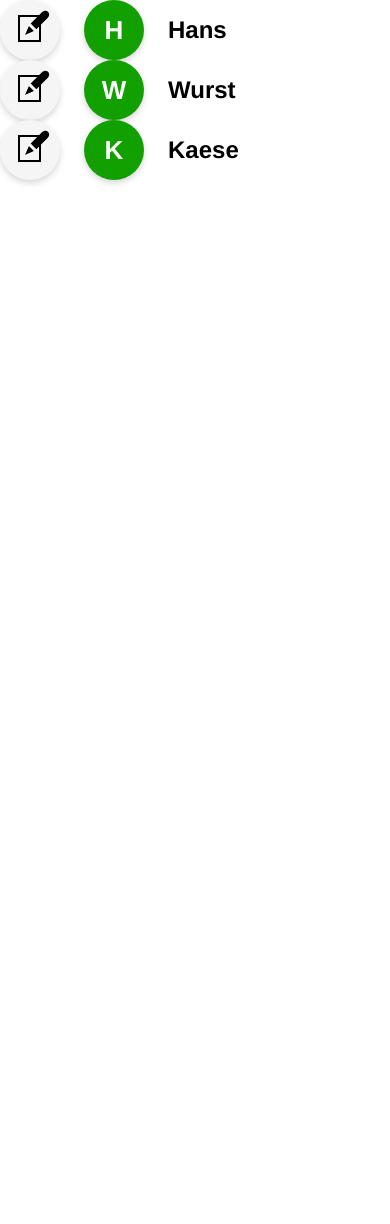
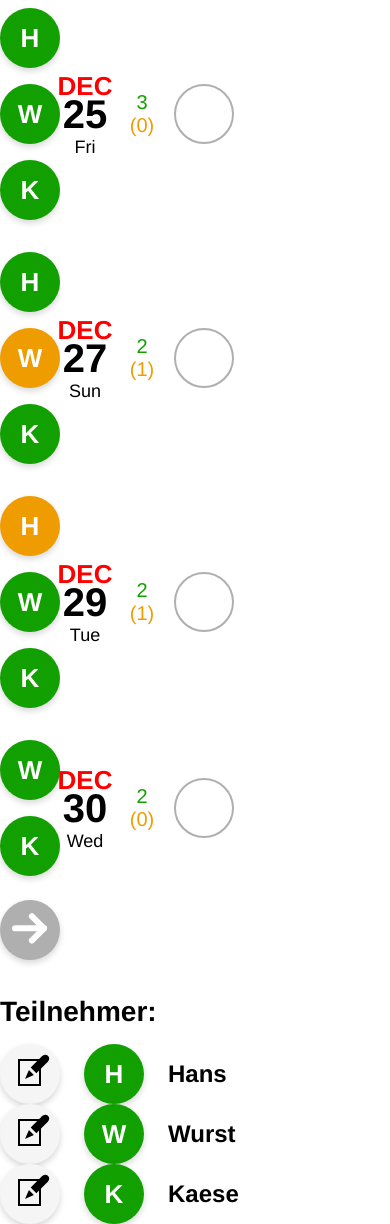
Before and after one commit to Paccos/whengular, an Angular app: page / in a window 390 px wide. Before the commit the page ends 844 px from the top, so only its background shows below. Built offline with nearby package versions, Linux system fonts and the light colour scheme.

Commit message:
Add Poll component

```diff
--- a/src/app/app.component.html
+++ b/src/app/app.component.html
@@ -1,2 +1,2 @@
-<app-participant-list></app-participant-list>
+<app-poll></app-poll>
 <router-outlet></router-outlet>
--- a/src/app/app.module.ts
+++ b/src/app/app.module.ts
@@ -14,9 +14,10 @@ import { ToggleButtonComponent } from './toggle-button/toggle-button.component';
 import { DateGridComponent } from './date-grid/date-grid.component';
 import { ParticipantListComponent } from './participant-list/participant-list.component';
 import { SubmitButtonComponent } from './submit-button/submit-button.component';
+import { PollComponent } from './poll/poll.component';
 
 @NgModule({
-  declarations: [AppComponent, NameCircleComponent, DateViewComponent, NamesBarComponent, YesMaybeCounterComponent, DateColumnComponent, ToggleButtonComponent, DateGridComponent, ParticipantListComponent, SubmitButtonComponent],
+  declarations: [AppComponent, NameCircleComponent, DateViewComponent, NamesBarComponent, YesMaybeCounterComponent, DateColumnComponent, ToggleButtonComponent, DateGridComponent, ParticipantListComponent, SubmitButtonComponent, PollComponent],
   imports: [
     BrowserModule,
     AppRoutingModule,
--- a/src/app/date-grid/date-grid.component.ts
+++ b/src/app/date-grid/date-grid.component.ts
@@ -10,49 +10,14 @@ export class DateGridComponent implements OnInit {
   @Input() entries: {
     date: Date;
     entries: { name: string; maybe: boolean }[];
-  }[] = [
-    {
-      date: new Date('2020-12-25'),
-      entries: [
-        { name: 'Hans', maybe: false },
-        { name: 'Wurst', maybe: false },
-        { name: 'Käse', maybe: false },
-      ],
-    },
-    {
-      date: new Date('2020-12-27'),
-      entries: [
-        { name: 'Hans', maybe: false },
-        { name: 'Wurst', maybe: true },
-        { name: 'Käse', maybe: false },
-      ],
-    },
-    {
-      date: new Date('2020-12-29'),
-      entries: [
-        { name: 'Hans', maybe: true },
-        { name: 'Wurst', maybe: false },
-        { name: 'Käse', maybe: false },
-      ],
-    },
-    {
-      date: new Date('2020-12-30'),
-      entries: [
-        { name: 'Wurst', maybe: false },
-        { name: 'Käse', maybe: false },
-      ],
-    },
-  ];
+  }[] = [];
 
   @Input() userSelections: { date: Date; state: SelectionState }[] = [];
 
   @Input() userSelectionHandler: (date: Date, state: SelectionState) => void = (
     date,
     state
-  ) => {
-    console.log(date);
-    console.log(state);
-  };
+  ) => {};
 
   constructor() {}
 
--- /dev/null
+++ b/src/app/poll/poll.component.html
@@ -0,0 +1,21 @@
+<div class="resultsAndSubmit">
+  <app-date-grid
+    [entries]="entries"
+    [userSelections]="userSelections"
+    [userSelectionHandler]="onUserSelectionChange"
+  ></app-date-grid>
+
+  <div class="submitAndAbort">
+    <app-submit-button
+      *ngIf="idToEdit.trim() !== ''"
+      [img]="'../assets/Cross.png'"
+      [alt]="'Abort'"
+      [id]="'abortEditButton'"
+      [submitHandler]="onAbortEdit"
+    ></app-submit-button>
+    <app-submit-button [submitHandler]="onSubmitAction"></app-submit-button>
+  </div>
+</div>
+
+<h3 id="participantHeading" class="subtitle">Teilnehmer:</h3>
+<app-participant-list></app-participant-list>
--- /dev/null
+++ b/src/app/poll/poll.component.scss
@@ -0,0 +1,37 @@
+.resultsAndSubmit {
+  display: flex;
+  align-items: flex-end;
+  flex-direction: row;
+}
+
+.submitAndAbort {
+  display: grid;
+  min-width: 136px;
+  grid-template-columns: 60px 60px;
+  column-gap: 16px;
+}
+
+#pollSpinner {
+  display: flex;
+  justify-content: center;
+  margin: 100px;
+}
+
+#submitSpinner {
+  margin-bottom: 15px;
+}
+
+#participantHeading {
+  margin: 16px 0;
+  text-align: left;
+  font-family: "Helvetica Neue", "Roboto", sans-serif;
+  font-weight: 700;
+  font-size: 28px;
+}
+
+@media (max-width: 768px) {
+  .resultsAndSubmit {
+    align-items: initial;
+    flex-direction: column;
+  }
+}
--- /dev/null
+++ b/src/app/poll/poll.component.ts
@@ -0,0 +1,76 @@
+import { Component, OnInit } from '@angular/core';
+import { SelectionState } from '../selection-state.enum';
+
+@Component({
+  selector: 'app-poll',
+  templateUrl: './poll.component.html',
+  styleUrls: ['./poll.component.scss'],
+})
+export class PollComponent implements OnInit {
+  entries = [
+    {
+      date: new Date('2020-12-25'),
+      entries: [
+        { name: 'Hans', maybe: false },
+        { name: 'Wurst', maybe: false },
+        { name: 'Käse', maybe: false },
+      ],
+    },
+    {
+      date: new Date('2020-12-27'),
+      entries: [
+        { name: 'Hans', maybe: false },
+        { name: 'Wurst', maybe: true },
+        { name: 'Käse', maybe: false },
+      ],
+    },
+    {
+      date: new Date('2020-12-29'),
+      entries: [
+        { name: 'Hans', maybe: true },
+        { name: 'Wurst', maybe: false },
+        { name: 'Käse', maybe: false },
+      ],
+    },
+    {
+      date: new Date('2020-12-30'),
+      entries: [
+        { name: 'Wurst', maybe: false },
+        { name: 'Käse', maybe: false },
+      ],
+    },
+  ];
+
+  userSelections: { date: Date; state: SelectionState }[] = [];
+  participants: { id: string; name: string }[] = [];
+  idToEdit: string = '';
+  username: string = '';
+
+  constructor() {}
+
+  ngOnInit(): void {}
+
+  onUserSelectionChange: (date: Date, state: SelectionState) => void = (
+    date,
+    state
+  ) => {};
+
+  onSubmitAction: () => void = () => {};
+
+  onEditAction: (id: string) => void = (id) => {
+    window.scrollTo(0, 0);
+    this.idToEdit = id;
+
+    if (!id || id.trim() === '') {
+      this.username = '';
+    } else {
+      const participant = this.participants.find((p) => p.id === id);
+
+      if (participant) this.username = participant.name;
+    }
+  };
+
+  onAbortEdit: () => void = () => {
+    this.onEditAction('');
+  };
+}
```
Also changed, not shown: 1 other file (tests, documents, lock files or other folders).
